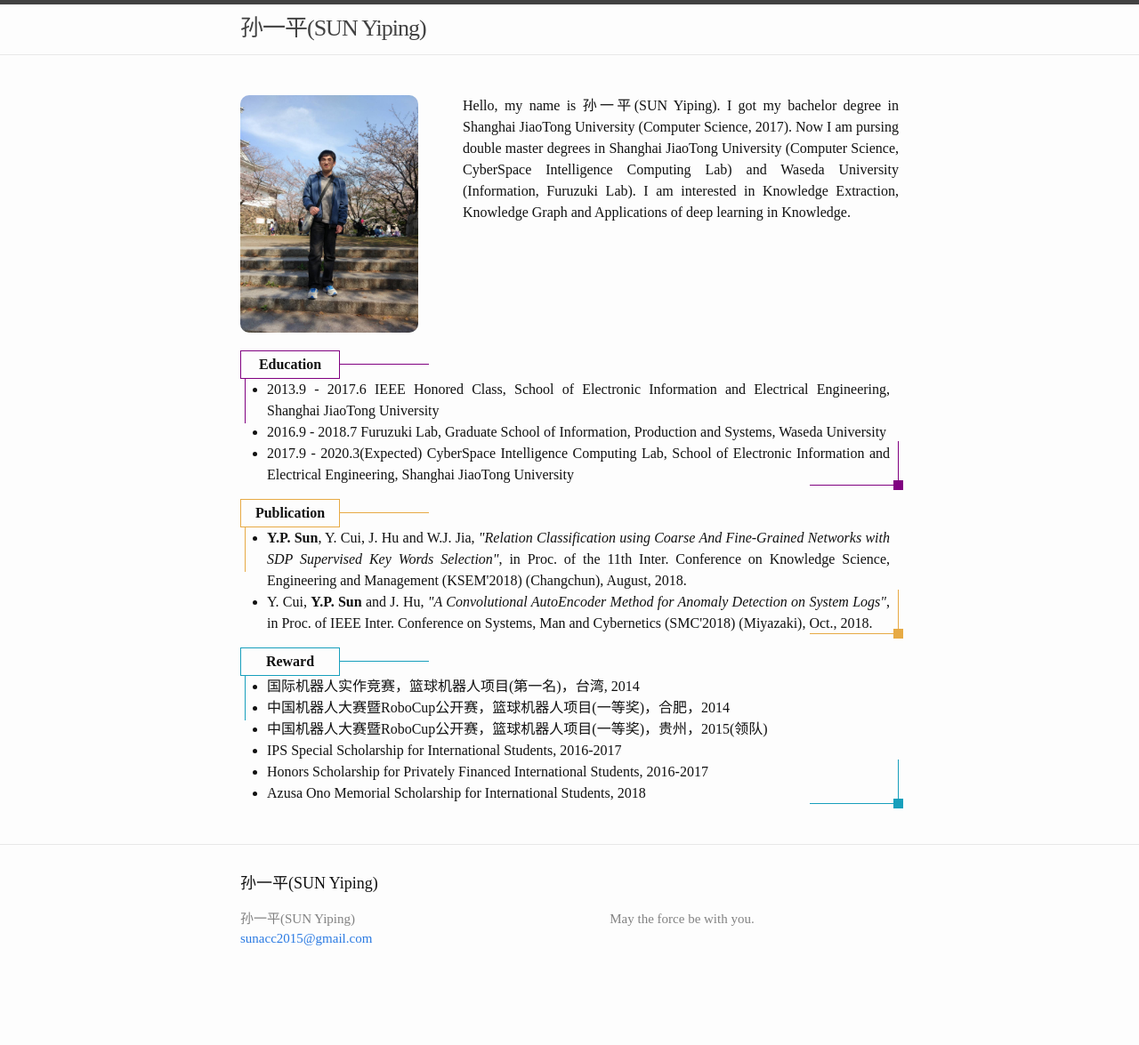
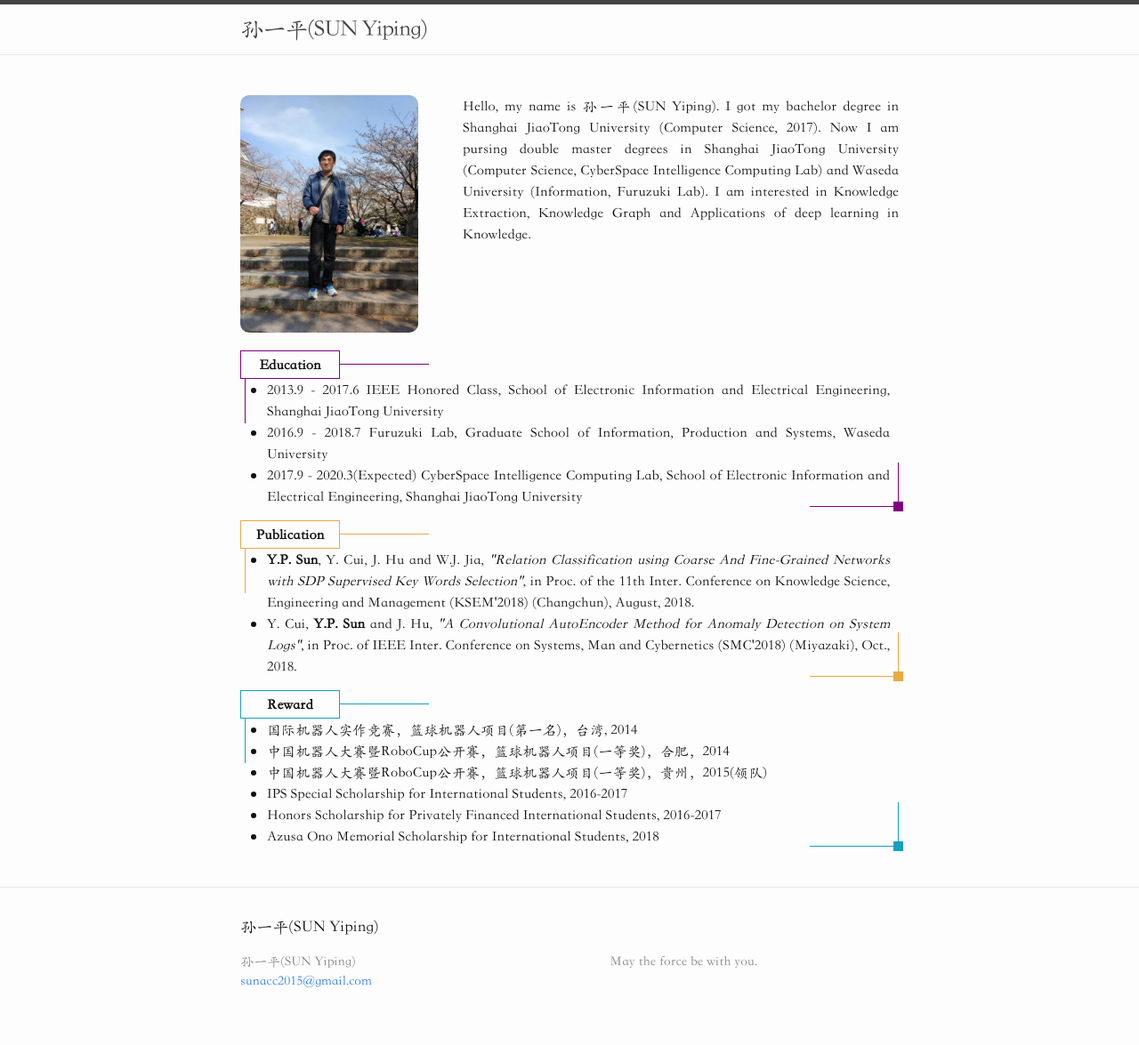
Before and after one commit to sunacc/sunacc.github.com, a Jekyll site: the page built from index.md, in a window 1280 px wide. Shown: the whole page at 89% size. Built offline with Jekyll 4.4.1, drawn with Linux system fonts in a browser that asks for light colours; before the commit the page ends 1127 px from its top, so only the background shows below that.

Commit message:
add new font file

```diff
--- a/_sass/custom.scss
+++ b/_sass/custom.scss
@@ -1,5 +1,10 @@
+@font-face {
+	font-family: "SUNKaiti";
+	src: url("fonts/STKaiti-optimized.ttf");
+}
+
 *{
-	font-family: "STKaiti";
+	font-family: "SUNKaiti";
 }
 
 .intro-title{
```
Also changed, not shown: assets/fonts/STKaiti-optimized.ttf (added), 2 other files.
